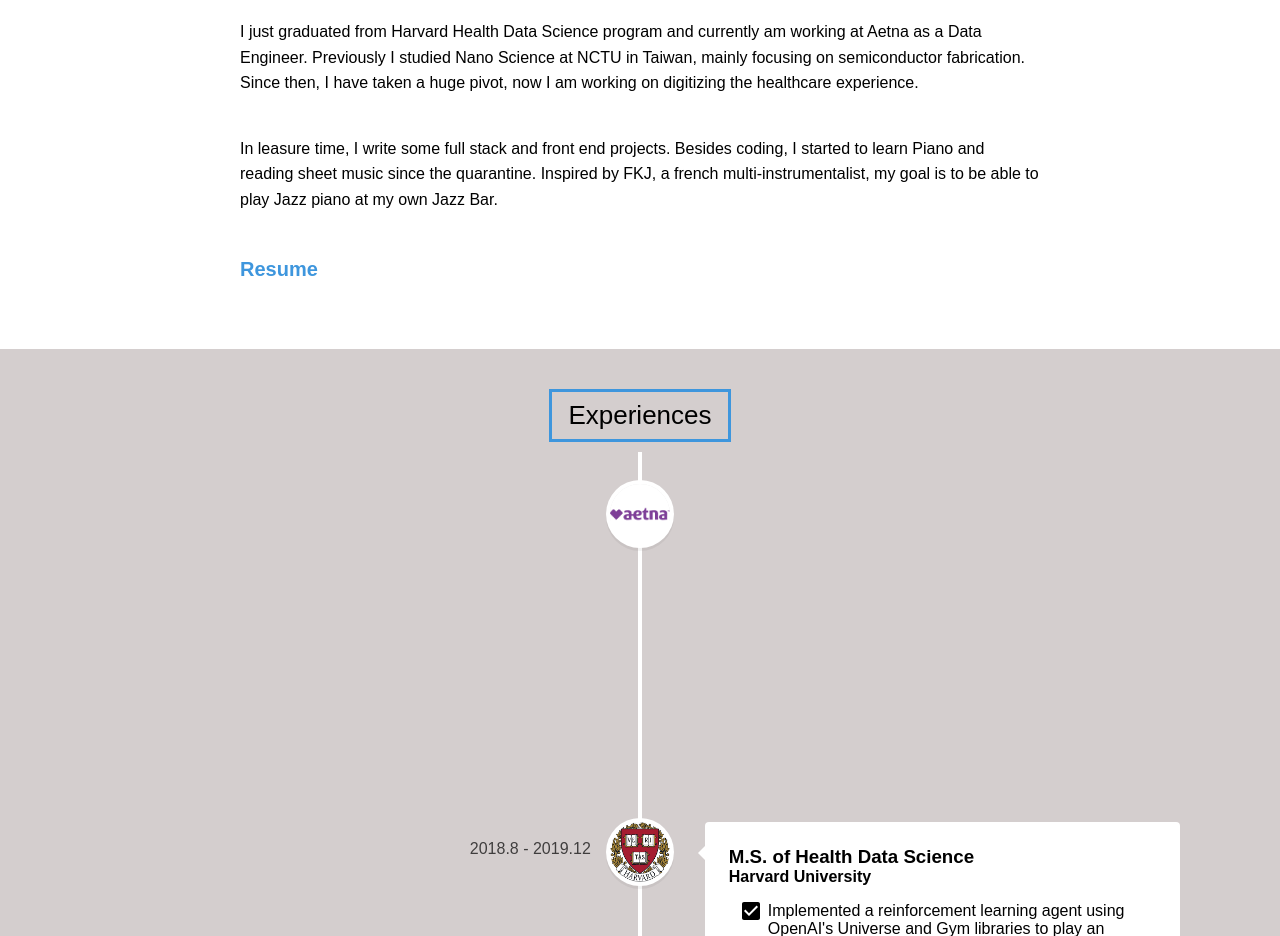
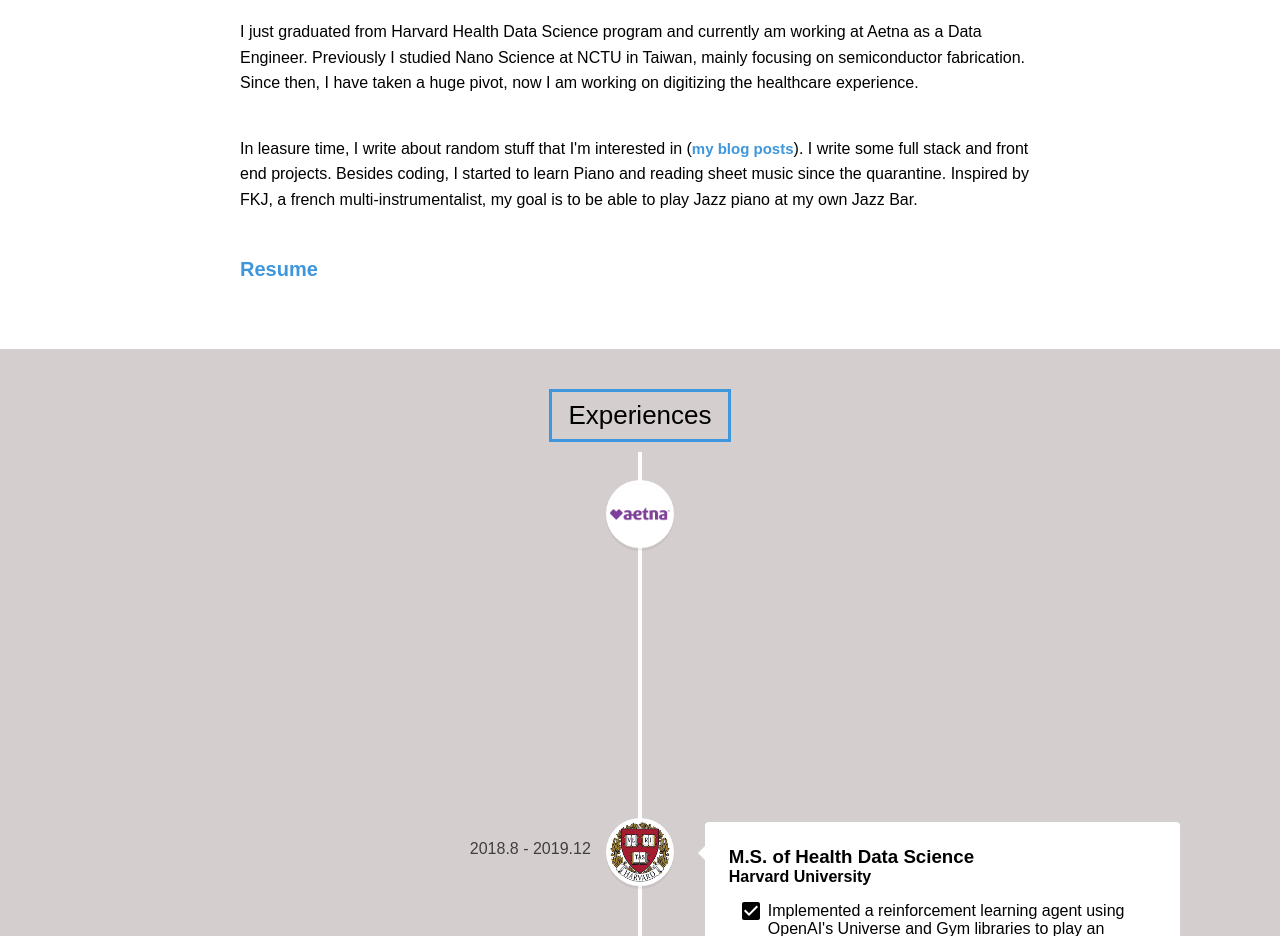
Before and after one commit to whhsu2/portfolio, a React (Create React App) app: page / in a window 1280 px wide. Shown: the part 1220-2156 px from the top of the page. Built offline with nearby package versions, Linux system fonts and the light colour scheme; the HTML template or start-up script is replaced by a standard one.

Commit message:
add medium

```diff
--- a/src/components/About.js
+++ b/src/components/About.js
@@ -33,7 +33,7 @@
                 Since then, I have taken a huge pivot, now I am working on digitizing the healthcare experience.
                 </p>
                 <p>
-                In leasure time, I write some full stack and front end projects. Besides coding, I started to learn Piano and reading sheet music since the quarantine.
+                In leasure time, I write about random stuff that I'm interested in (<a href="https://medium.com/@morrishsu_94479" style={{fontSize: "15px"}}>my blog posts</a>).  I write some full stack and front end projects. Besides coding, I started to learn Piano and reading sheet music since the quarantine.
                 Inspired by FKJ, a french multi-instrumentalist, my goal is to be able to play Jazz piano at my own Jazz Bar.
                 </p>
 
```
